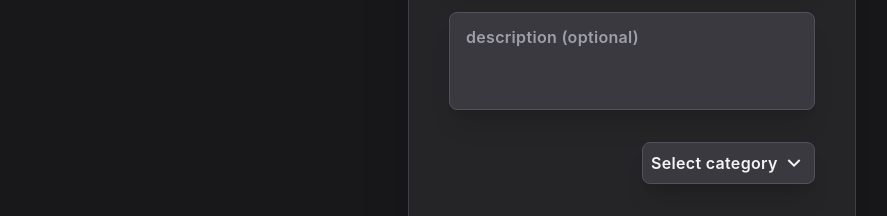
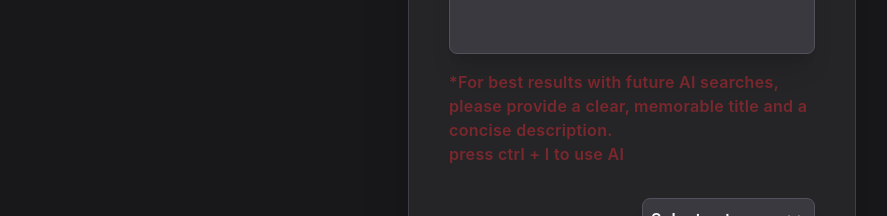
Before and after one commit to vansh-nagar/NEXTBrain, a Next.js app: page / in a window 1280 px wide. Both pictures are taken after a click on the button "Upload content". Shown: the part 343-559 px from the top of the page, without its empty margins (8-895 px from the left). Built offline with nearby package versions, Linux system fonts and the light colour scheme; no server answers.

Commit message:
Add guidance for AI prompt input and enhance description field instructions in HomePage

```diff
--- a/components/HomePage.tsx
+++ b/components/HomePage.tsx
@@ -216,6 +216,9 @@ export default function HomePage() {
               className="bg-zinc-700/80 w-full text-zinc-100 px-4 py-3 rounded-md  shadow-xl mt-3.5 placeholder-zinc-400 border border-zinc-600 focus:outline-none focus:ring-2 focus:ring-zinc-500"
               placeholder="Enter your prompt here"
             />
+            <div className="text-red-400/40 text-left w-full">
+              *For best results, please provide a clear and concise description.
+            </div>
             <div className=" flex justify-end  w-full mt-4">
               <button
                 onClick={(e) => {
@@ -412,9 +415,14 @@ export default function HomePage() {
               setdescription(e.target.value);
             }}
           ></textarea>
+          <div className="text-red-500/40 flex flex-col">
+            *For best results with future AI searches, please provide a clear,
+            memorable title and a concise description.{" "}
+            <span>press ctrl + I to use AI</span>
+          </div>
 
           <div className="flex justify-end">
-            <div className="bg-zinc-700/80 mt-4 text-zinc-100 rounded-md px-2 flex justify-center gap-1 items-center py-2 shadow-xl border border-zinc-600">
+            <div className=" cursor-pointer bg-zinc-700/80 mt-4 text-zinc-100 rounded-md px-2 flex justify-center gap-1 items-center py-2 shadow-xl border border-zinc-600">
               <select
                 className="appearance-none  text-zinc-100"
                 value={category}
```
